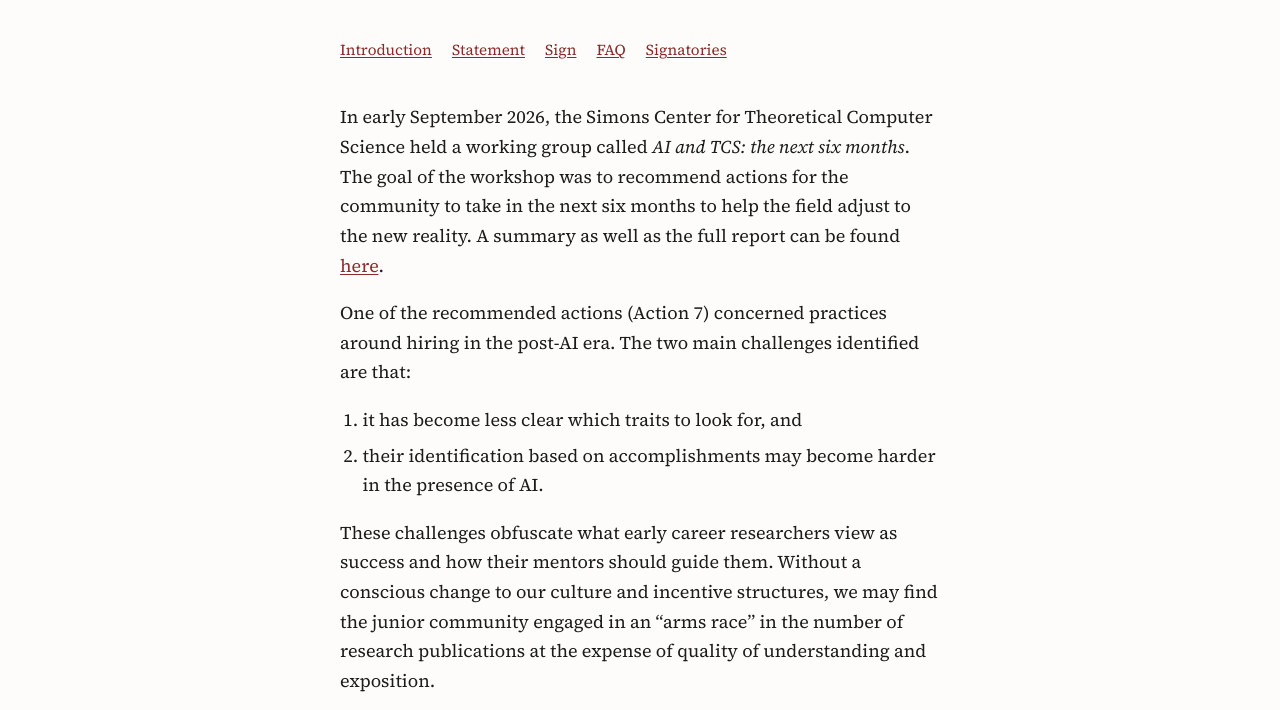
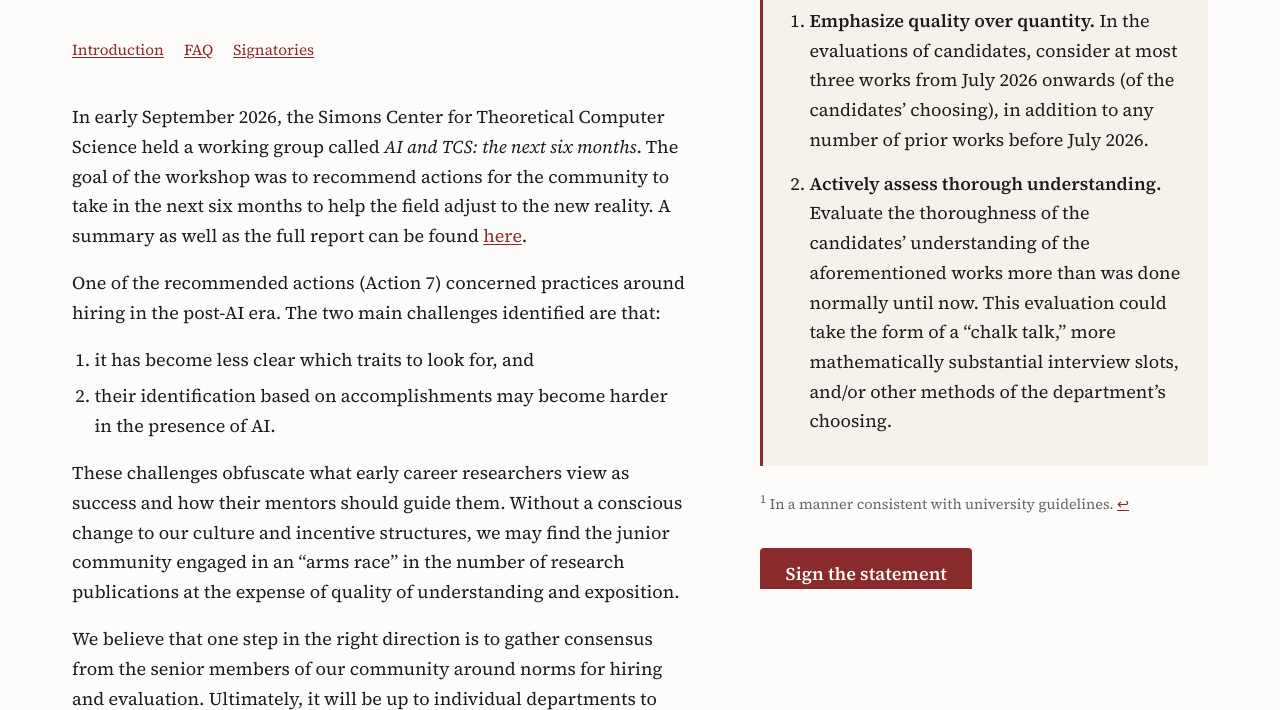
Before and after one commit to njbergam/tcs-hiring-statement, a plain HTML site: page index.html in a window 1280 px wide. Shown: the part 211-921 px from the top of the page. Drawn offline with Linux system fonts and the light colour scheme.

Commit message:
Pin statement on the right on wide screens
Co-Authored-By: Claude Opus 5.5 <noreply@anthropic.com>

```diff
--- a/index.html
+++ b/index.html
@@ -41,6 +41,34 @@
       max-width: 40rem;
       margin: 0 auto;
       padding: 4rem 1.25rem 5rem;
+    }
+    .panel h2 { margin-top: 3.5rem; }
+
+    /* Wide screens: text scrolls on the left, statement stays fixed on the right */
+    @media (min-width: 960px) {
+      main {
+        max-width: 76rem;
+        padding: 0 2.5rem;
+        display: grid;
+        grid-template-columns: minmax(0, 1fr) minmax(0, 28rem);
+        grid-template-areas: "intro panel" "rest panel";
+        column-gap: 4.5rem;
+        align-items: start;
+      }
+      .intro { grid-area: intro; padding-top: 4rem; }
+      .rest { grid-area: rest; padding-bottom: 5rem; }
+      .panel {
+        grid-area: panel;
+        position: sticky;
+        top: 0;
+        max-height: 100vh;
+        overflow-y: auto;
+        padding: 4rem 0 2rem;
+      }
+      .panel h2 { margin-top: 0; padding-top: 0; border-top: 0; }
+      .panel .statement { margin-top: 0; }
+      .panel .sign { text-align: left; margin-top: 2rem; }
+      nav .narrow-only { display: none; }
     }
     h1 {
       font-size: 2rem;
@@ -119,13 +147,14 @@
 <body>
 <main>
 
+  <div class="intro">
   <h1>A Statement on Hiring in Theoretical Computer Science</h1>
   <p class="subtitle">Supporting quality over quantity and depth of understanding in the post-AI era.</p>
 
   <nav>
     <a href="#introduction">Introduction</a>
-    <a href="#statement">Statement</a>
-    <a href="#sign">Sign</a>
+    <a href="#statement" class="narrow-only">Statement</a>
+    <a href="#sign" class="narrow-only">Sign</a>
     <a href="#faq">FAQ</a>
     <a href="#signatories">Signatories</a>
   </nav>
@@ -143,9 +172,11 @@
 
     <p>We believe that one step in the right direction is to gather consensus from the senior members of our community around norms for hiring and evaluation. Ultimately, it will be up to individual departments to decide and publicize the details of their hiring criteria. In an effort to encourage this process as well as signal to the young people in the community the values of quality over quantity and depth of understanding, we are seeking signatures from tenured and tenure-track faculty in support of the following statement.</p>
 
-    <p>Included below is the statement, the link to sign, a brief FAQ addressing commonly voiced concerns, and finally an ongoing list of signatories.</p>
+    <p>Included on this page are the statement, the link to sign, a brief FAQ addressing commonly voiced concerns, and finally an ongoing list of signatories.</p>
   </section>
+  </div>
 
+  <aside class="panel">
   <section id="statement">
     <h2>Statement</h2>
     <div class="statement">
@@ -162,7 +193,9 @@
     <a class="button" href="https://forms.gle/yCGrDta8qhkqLXi99" target="_blank" rel="noopener">Sign the statement</a>
     <p>If you are a tenured or tenure-track faculty member who works on theoretical computer science and you agree, please sign.</p>
   </section>
+  </aside>
 
+  <div class="rest">
   <section id="faq" class="faq">
     <h2>FAQ</h2>
     <dl>
@@ -197,6 +230,7 @@
   <footer>
     <p>Last updated November 2026.</p>
   </footer>
+  </div>
 
 </main>
 <script>
```
